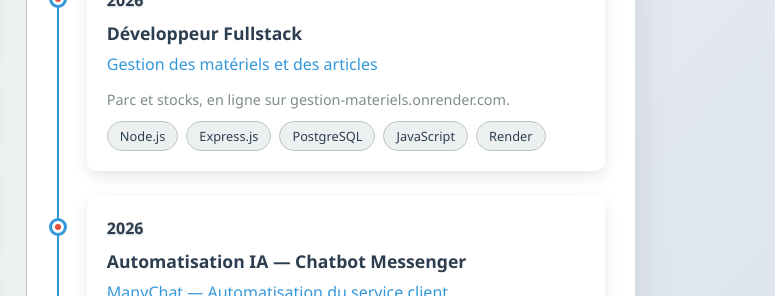
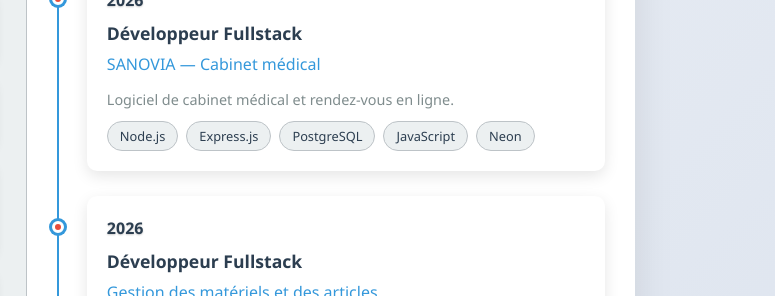
Before and after one commit to RAMAROTSIALONINA/Portfolio-Tsialonina, a plain HTML site: page CV_Professionnel.html in a window 1280 px wide. Shown: the part 656-952 px from the top of the page, 505-1280 px from the left. Drawn offline with nearby package versions, Linux system fonts and the light colour scheme.

Commit message:
CV : experience SANOVIA ; la date passe sur la ligne du titre
La date des experiences est maintenant a droite, sur la ligne du titre
(une ligne gagnee par experience) : les 10 experiences tiennent sur
2 pages avec environ 60 pt de marge. mon_cv.pdf regenere.

Co-Authored-By: Claude Sonnet 5.5 <noreply@anthropic.com>

```diff
--- a/CV_Professionnel.html
+++ b/CV_Professionnel.html
@@ -1353,6 +1353,10 @@
             .project-year         { display: inline-block; margin: 0 8px 0 0; }
             .project-title        { display: inline; }
             .project-description  { margin-top: 3px; }
+            /* Chronologie : la date passe a droite, sur la ligne du titre
+               (une ligne gagnee par experience, 10 experiences). */
+            .timeline-date        { float: right; margin: 3px 0 0 10px; }
+            .timeline-item::before { top: 16px; }
             .dot-chart            { margin-top: 8px; }
             .stats-bars           { margin-top: 8px; gap: 7px; }
 
@@ -1665,6 +1669,22 @@
                         <div class="timeline-item">
                             <div class="timeline-date">2026</div>
                             <div class="timeline-title">Développeur Fullstack</div>
+                            <div class="timeline-company">SANOVIA — Cabinet médical</div>
+                            <div class="timeline-description">
+                                Logiciel de cabinet médical et rendez-vous en ligne.
+                            </div>
+                            <div class="tech-tags">
+                                <span class="tech-tag">Node.js</span>
+                                <span class="tech-tag">Express.js</span>
+                                <span class="tech-tag">PostgreSQL</span>
+                                <span class="tech-tag">JavaScript</span>
+                                <span class="tech-tag">Neon</span>
+                            </div>
+                        </div>
+
+                        <div class="timeline-item">
+                            <div class="timeline-date">2026</div>
+                            <div class="timeline-title">Développeur Fullstack</div>
                             <div class="timeline-company">Gestion des matériels et des articles</div>
                             <div class="timeline-description">
                                 Parc et stocks, en ligne sur gestion-materiels.onrender.com.
```
Also changed, not shown: 1 other file.
